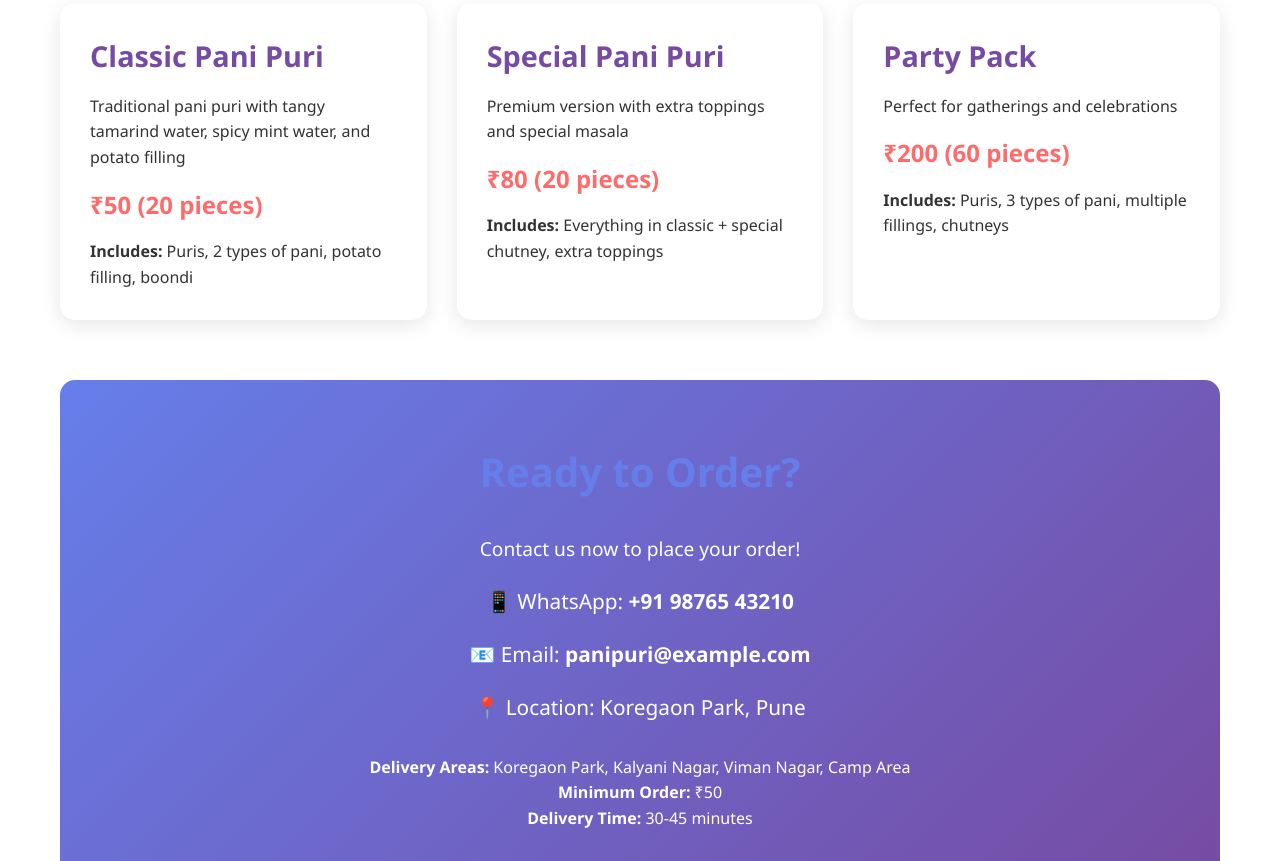
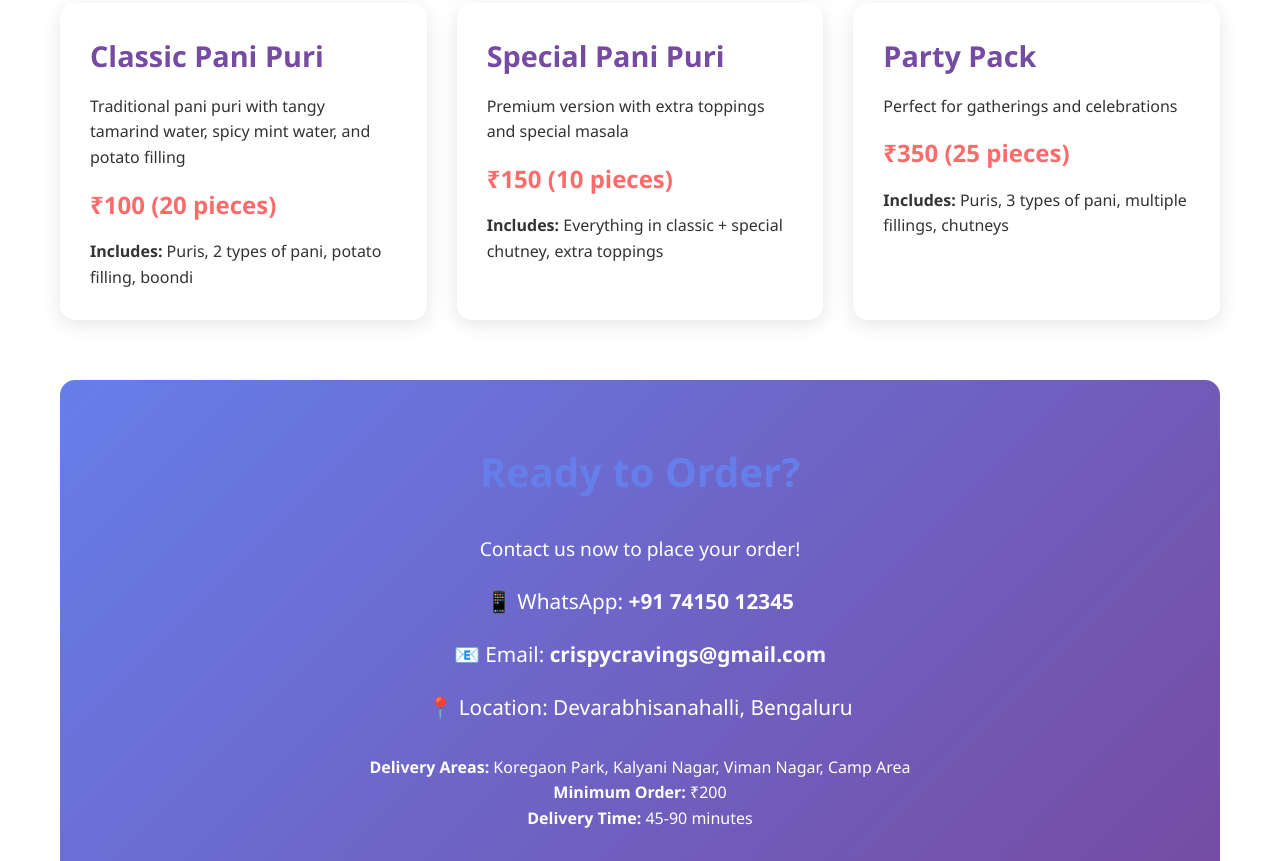
Before and after one commit to ashwin1584/panipuri-home-business, a plain HTML site: page index.html in a window 1280 px wide. Shown: the part 939-1800 px from the top of the page. Drawn offline with Linux system fonts and the light colour scheme.

Commit message:
Update index.html
Updated the words and other changes

```diff
--- a/index.html
+++ b/index.html
@@ -3,7 +3,7 @@
 <head>
     <meta charset="UTF-8">
     <meta name="viewport" content="width=device-width, initial-scale=1.0">
-    <title>Fresh Homemade Pani Puri - Order Now!</title>
+    <title> Crispy Cravings- Order Now!</title>
     <style>
         * {
             margin: 0;
@@ -175,19 +175,19 @@
                 <div class="menu-item">
                     <h3>Classic Pani Puri</h3>
                     <p>Traditional pani puri with tangy tamarind water, spicy mint water, and potato filling</p>
-                    <div class="price">₹50 (20 pieces)</div>
+                    <div class="price">₹100 (20 pieces)</div>
                     <p><strong>Includes:</strong> Puris, 2 types of pani, potato filling, boondi</p>
                 </div>
                 <div class="menu-item">
                     <h3>Special Pani Puri</h3>
                     <p>Premium version with extra toppings and special masala</p>
-                    <div class="price">₹80 (20 pieces)</div>
+                    <div class="price">₹150 (10 pieces)</div>
                     <p><strong>Includes:</strong> Everything in classic + special chutney, extra toppings</p>
                 </div>
                 <div class="menu-item">
                     <h3>Party Pack</h3>
                     <p>Perfect for gatherings and celebrations</p>
-                    <div class="price">₹200 (60 pieces)</div>
+                    <div class="price">₹350 (25 pieces)</div>
                     <p><strong>Includes:</strong> Puris, 3 types of pani, multiple fillings, chutneys</p>
                 </div>
             </div>
@@ -198,18 +198,18 @@
                 <h2>Ready to Order?</h2>
                 <p style="font-size: 1.2em; margin: 20px 0;">Contact us now to place your order!</p>
                 <div class="contact-info">
-                    📱 WhatsApp: <a href="https://wa.me/919876543210">+91 98765 43210</a>
+                    📱 WhatsApp: <a href="https://wa.me/7415012345">+91 74150 12345</a>
                 </div>
                 <div class="contact-info">
-                    📧 Email: <a href="mailto:panipuri@example.com">panipuri@example.com</a>
+                    📧 Email: <a href="mailto:crispycravings@gmail.com">crispycravings@gmail.com</a>
                 </div>
                 <div class="contact-info">
-                    📍 Location: Koregaon Park, Pune
+                    📍 Location: Devarabhisanahalli, Bengaluru
                 </div>
                 <div style="margin-top: 30px;">
                     <p><strong>Delivery Areas:</strong> Koregaon Park, Kalyani Nagar, Viman Nagar, Camp Area</p>
-                    <p><strong>Minimum Order:</strong> ₹50</p>
-                    <p><strong>Delivery Time:</strong> 30-45 minutes</p>
+                    <p><strong>Minimum Order:</strong> ₹200</p>
+                    <p><strong>Delivery Time:</strong> 45-90 minutes</p>
                 </div>
             </div>
         </div>
```
